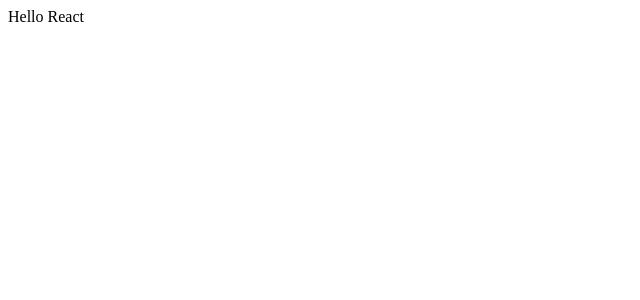
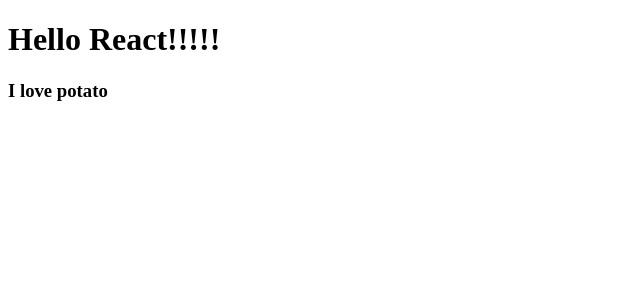
Before and after one commit to minho9912/movie_app_2021, a React (Create React App) app: page / in a window 1280 px wide. Shown: the top 300 px of the page, without its empty margins (0-640 px from the left). Built offline with nearby package versions, Linux system fonts and the light colour scheme; the HTML template or start-up script is replaced by a standard one.

Commit message:
Add Potato component Potato 컴포넌트 추가하고 index.js/App.js 수정

```diff
--- a/src/App.js
+++ b/src/App.js
@@ -1,7 +1,12 @@
 import React from "react";
-
+import Potato from "./potato";
 function App() {
-  return <div className="App">Hello React</div>;
+  return (
+    <div className="App">
+      <h1>Hello React!!!!!</h1>
+      <Potato />
+    </div>
+  );
 }
 
 export default App;
--- /dev/null
+++ b/src/Potato.js
@@ -0,0 +1,6 @@
+import React from "react";
+function Potato() {
+  return <h3>I love potato</h3>;
+}
+
+export default Potato;
```
